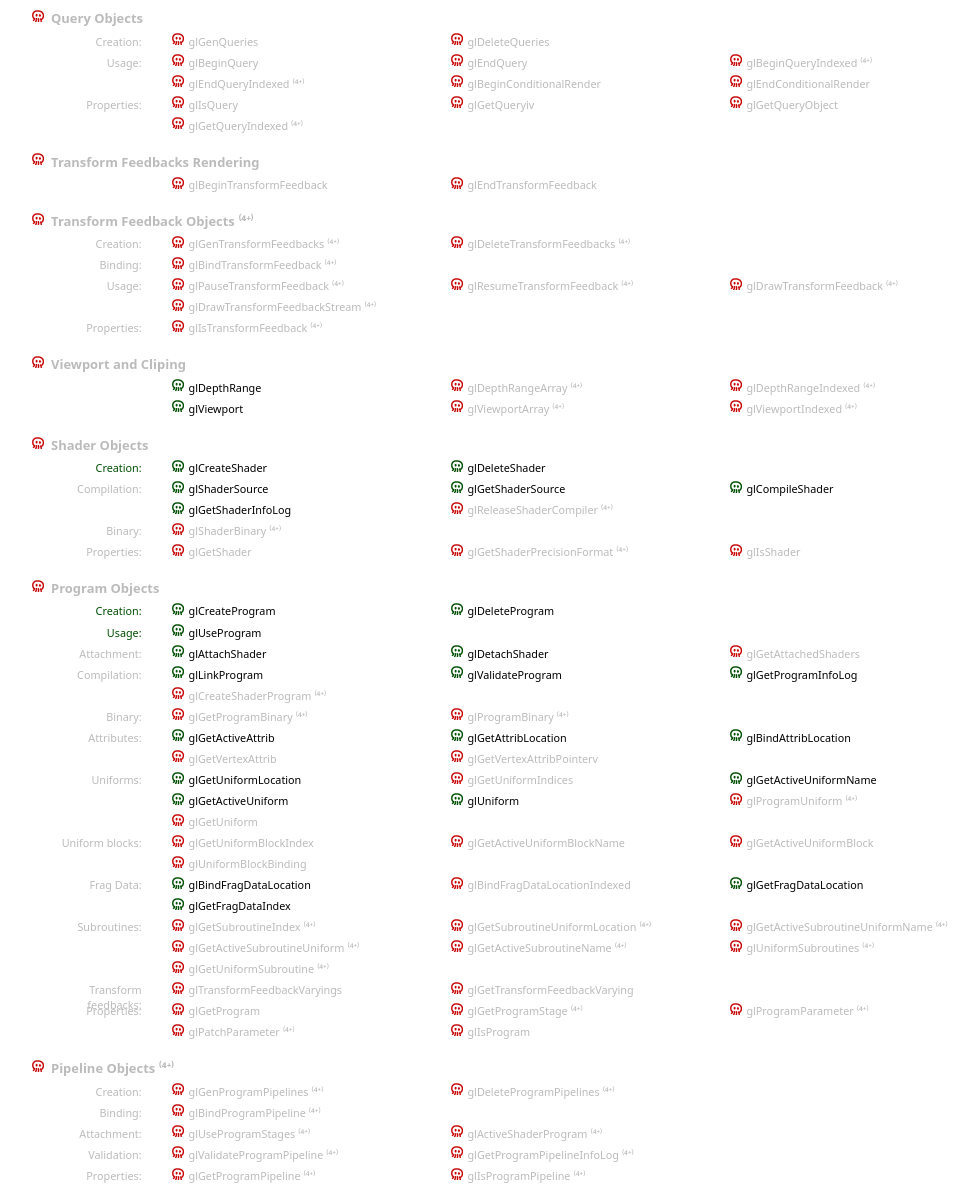
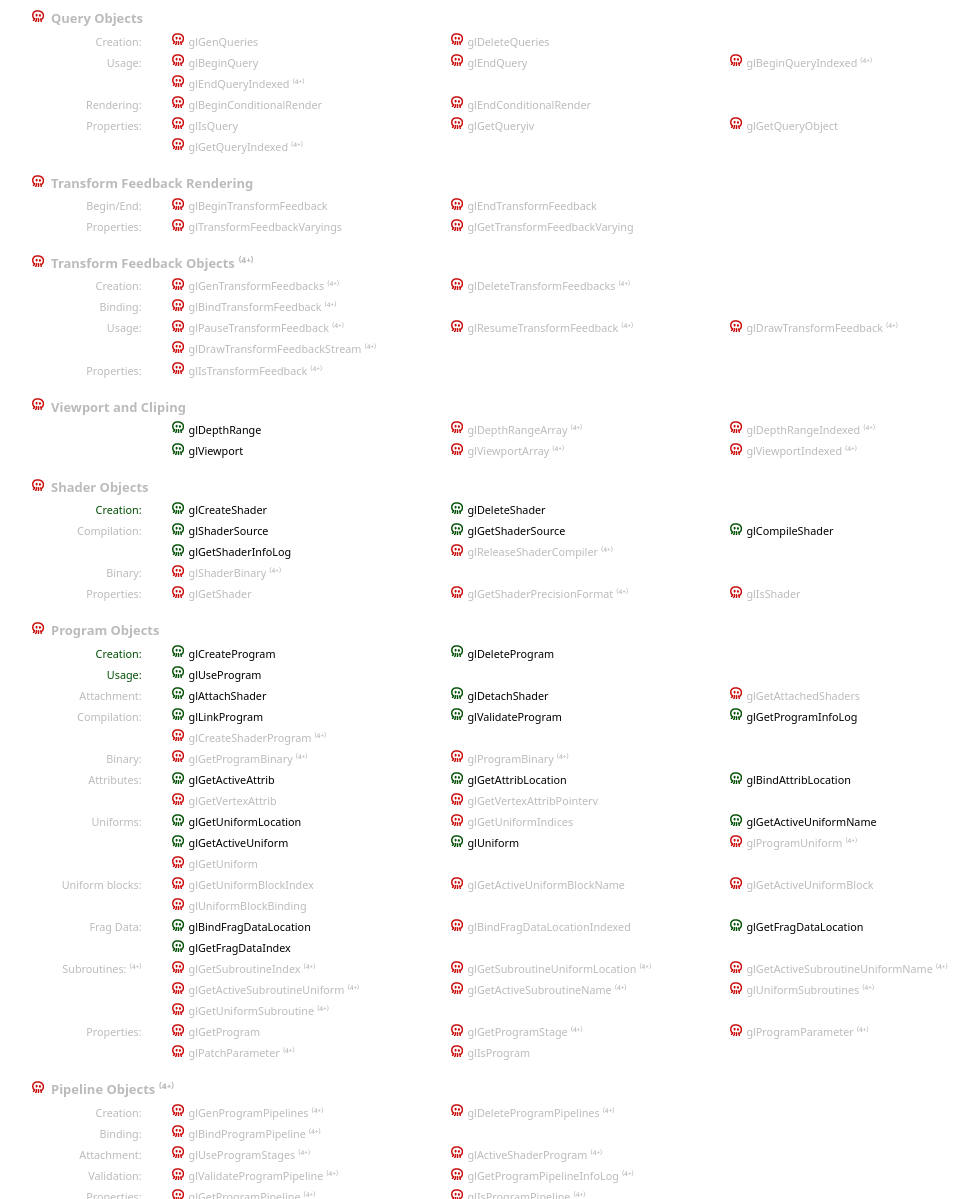
Before and after one commit to berenm/libgtulu, a plain HTML site: page coverage.html in a window 1280 px wide. Shown: the part 923-2122 px from the top of the page, without its empty margins (150-1128 px from the left). Drawn offline with Linux system fonts and the light colour scheme.

Commit message:
Edited coverage.html via GitHub

```diff
--- a/coverage.html
+++ b/coverage.html
@@ -113,6 +113,7 @@
             <li class='gl41'><a href='http://www.opengl.org/sdk/docs/man4/xhtml/glBeginQueryIndexed.xml'>glBeginQueryIndexed</a></li>
             <li class='gl41'><a href='http://www.opengl.org/sdk/docs/man4/xhtml/glEndQueryIndexed.xml'>glEndQueryIndexed</a></li>
 
+            <li class='group'>Rendering:</li>
             <li><a href='http://www.opengl.org/sdk/docs/man3/xhtml/glBeginConditionalRender.xml'>glBeginConditionalRender</a></li>
             <li><a href='http://www.opengl.org/sdk/docs/man3/xhtml/glEndConditionalRender.xml'>glEndConditionalRender</a></li>
 
@@ -123,9 +124,14 @@
             <li><a href='http://www.opengl.org/sdk/docs/man3/xhtml/glGetQueryObject.xml'>glGetQueryObject</a></li>
             <li class='gl41'><a href='http://www.opengl.org/sdk/docs/man4/xhtml/glGetQueryIndexed.xml'>glGetQueryIndexed</a></li>
 
-        <li class='category'>Transform Feedbacks Rendering</li>
+        <li class='category'>Transform Feedback Rendering</li>
+            <li class='group'>Begin/End:</li>
             <li><a href='http://www.opengl.org/sdk/docs/man3/xhtml/glBeginTransformFeedback.xml'>glBeginTransformFeedback</a></li>
             <li><a href='http://www.opengl.org/sdk/docs/man3/xhtml/glEndTransformFeedback.xml'>glEndTransformFeedback</a></li>
+
+            <li class='group'>Properties:</li>
+            <li><a href='http://www.opengl.org/sdk/docs/man3/xhtml/glTransformFeedbackVaryings.xml'>glTransformFeedbackVaryings</a></li>
+            <li><a href='http://www.opengl.org/sdk/docs/man3/xhtml/glGetTransformFeedbackVarying.xml'>glGetTransformFeedbackVarying</a></li>
 
         <li class='category gl41'>Transform Feedback Objects</li>
             <li class='group'>Creation:</li>
@@ -231,7 +237,7 @@
             <li class='covered'><a href='http://www.opengl.org/sdk/docs/man3/xhtml/glGetFragDataLocation.xml'>glGetFragDataLocation</a></li>
             <li class='covered'><a href='http://www.opengl.org/sdk/docs/man3/xhtml/glGetFragDataIndex.xml'>glGetFragDataIndex</a></li>
 
-            <li class='group'>Subroutines:</li>
+            <li class='group gl41'>Subroutines:</li>
             <li class='gl41'><a href='http://www.opengl.org/sdk/docs/man4/xhtml/glGetSubroutineIndex.xml'>glGetSubroutineIndex</a></li>
             <li class='gl41'><a href='http://www.opengl.org/sdk/docs/man4/xhtml/glGetSubroutineUniformLocation.xml'>glGetSubroutineUniformLocation</a></li>
             <li class='gl41'><a href='http://www.opengl.org/sdk/docs/man4/xhtml/glGetActiveSubroutineUniformName.xml'>glGetActiveSubroutineUniformName</a></li>
@@ -239,10 +245,6 @@
             <li class='gl41'><a href='http://www.opengl.org/sdk/docs/man4/xhtml/glGetActiveSubroutineName.xml'>glGetActiveSubroutineName</a></li>
             <li class='gl41'><a href='http://www.opengl.org/sdk/docs/man4/xhtml/glUniformSubroutines.xml'>glUniformSubroutines</a></li>
             <li class='gl41'><a href='http://www.opengl.org/sdk/docs/man4/xhtml/glGetUniformSubroutine.xml'>glGetUniformSubroutine</a></li>
-
-            <li class='group'>Transform feedbacks:</li>
-            <li><a href='http://www.opengl.org/sdk/docs/man3/xhtml/glTransformFeedbackVaryings.xml'>glTransformFeedbackVaryings</a></li>
-            <li><a href='http://www.opengl.org/sdk/docs/man3/xhtml/glGetTransformFeedbackVarying.xml'>glGetTransformFeedbackVarying</a></li>
 
             <li class='group'>Properties:</li>
             <li><a href='http://www.opengl.org/sdk/docs/man3/xhtml/glGetProgram.xml'>glGetProgram</a></li>
```
